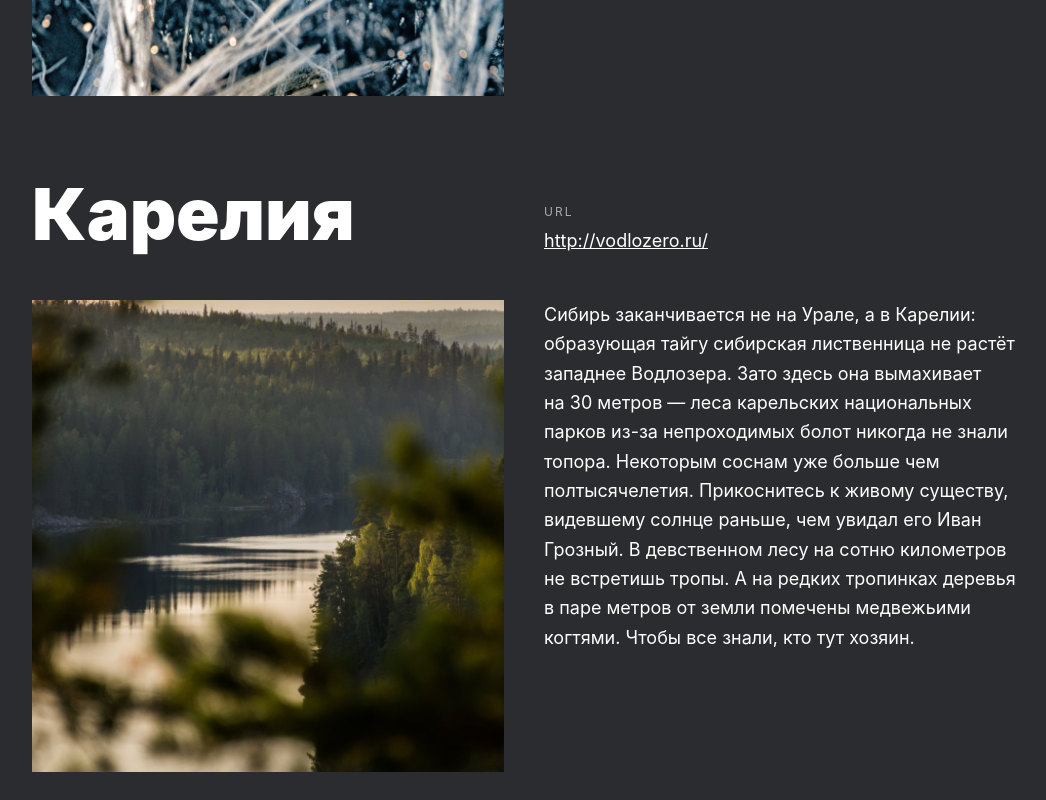
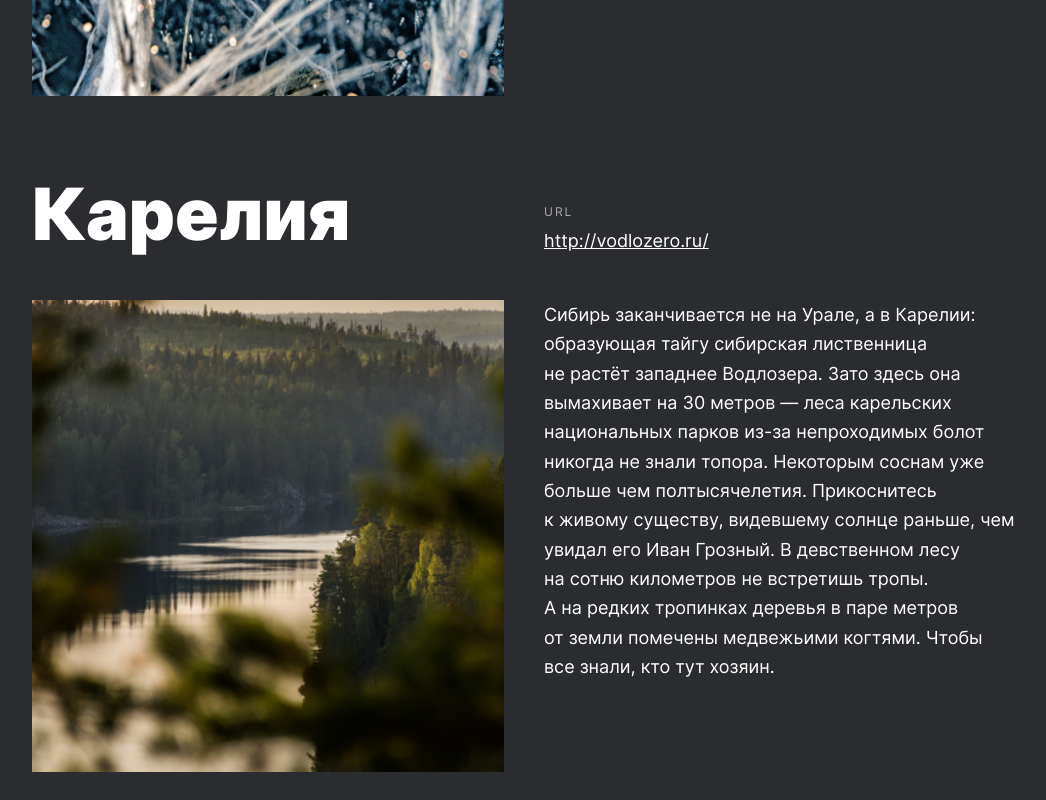
Before and after one commit to hvny/russian-travel, a plain HTML site: page index.html in a window 1280 px wide. Shown: the part 5201-6001 px from the top of the page, without its empty margins (116-1162 px from the left). Drawn offline with Linux system fonts and the light colour scheme.

Commit message:
шрифты

```diff
--- a/index.html
+++ b/index.html
@@ -5,9 +5,7 @@
     <meta charset="UTF-8">
     <meta name="viewport" content="width=device-width, initial-scale=1.0">
     <title>Путешествия по России</title>
-    <link rel="stylesheet" href="./vendor/normalize.css">
     <link rel="stylesheet" href="./pages/index.css">
-    <link rel="stylesheet" href="./style.css">
 </head>
 
 <body>
--- a/pages/index.css
+++ b/pages/index.css
@@ -1,4 +1,5 @@
 @import url("../vendor/normalize.css");
+@import url("../vendor/fonts.css");
 @import url("../blocks/page/page.css");
 
 /*header*/
--- /dev/null
+++ b/vendor/fonts.css
@@ -0,0 +1,26 @@
+@font-face {
+    font-family: 'Inter';
+    font-style: normal;
+    font-weight: 400;
+    font-display: swap;
+    src: url("../fonts/Inter-Regular.woff") format("woff");
+    src: url("../fonts/Inter-Regular.woff2") format("woff2");
+}
+
+@font-face {
+    font-family: 'Inter';
+    font-style: normal;
+    font-weight: 700;
+    font-display: swap;
+    src: url("../fonts/Inter-Bold.woff") format("woff");
+    src: url("../fonts/Inter-Bold.woff2") format("woff2");
+}
+
+@font-face {
+    font-family: 'Inter';
+    font-style: normal;
+    font-weight: 900;
+    font-display: swap;
+    src: url("../fonts/Inter-Black.woff") format("woff");
+    src: url("../fonts/Inter-Black.woff2") format("woff2");
+}
```
Also changed, not shown: fonts/Inter-Black.woff (added), fonts/Inter-Black.woff2 (added), fonts/Inter-Bold.woff (added), fonts/Inter-Bold.woff2 (added), fonts/Inter-Regular.woff (added), fonts/Inter-Regular.woff2 (added).
